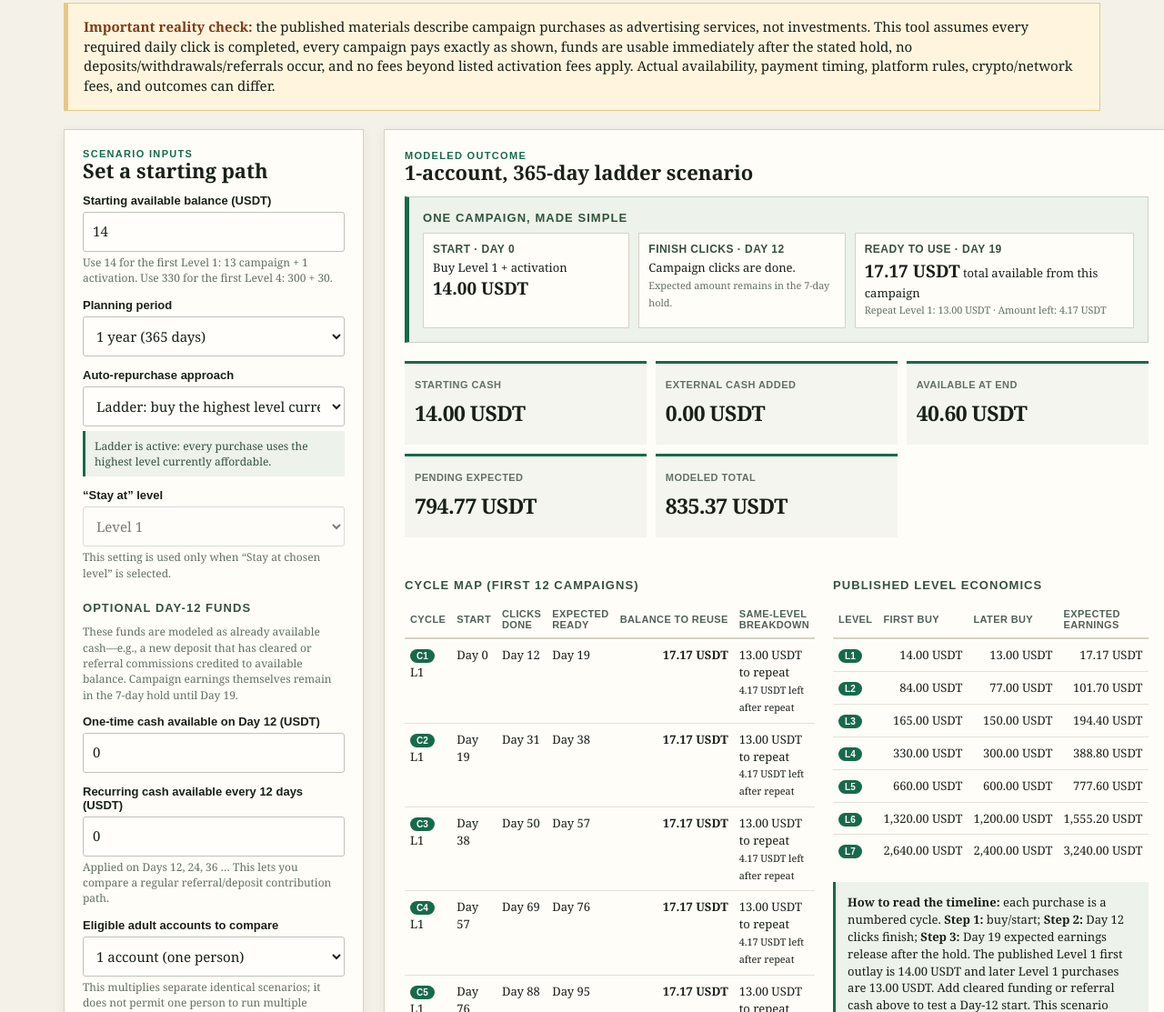
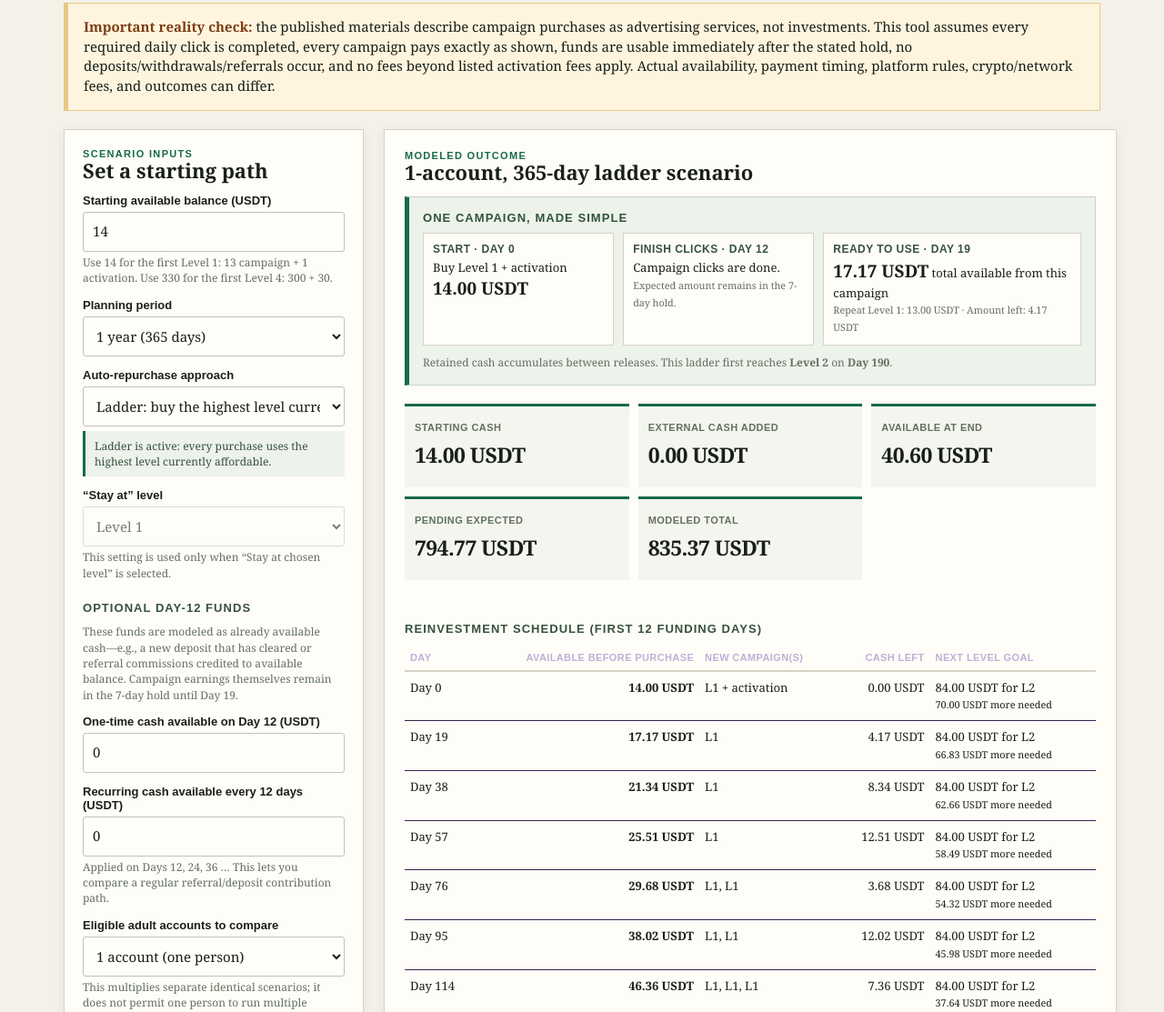
Before and after one commit to rygeneral/clickbaitpays-compounding-calculator, a plain HTML site: page index.html in a window 1280 px wide. Shown: the part 238-1351 px from the top of the page at 91% size. Drawn offline with Linux system fonts and the light colour scheme.

Commit message:
Show compounding reinvestment progression

```diff
--- a/index.html
+++ b/index.html
@@ -21,6 +21,7 @@
   /* Calm, independent palette: familiar green/amber direction without copying ClickBaitPays branding. */
   :root { --ink:#192018; --muted:#637062; --paper:#f4f1e8; --panel:#fffdf8; --line:#d7d2c5; --accent:#166a4a; --accent2:#d57c2f; --warn:#7d3d13; --danger:#8d2c24; }
   body{background:var(--paper);color:var(--ink)} header{background:#1c2920;color:#f5f0e4;box-shadow:none}header p{color:#d7dfd1}.notice{background:#fff5df;border-color:#e6c884}.panel{box-shadow:0 3px 12px #28241812}h3{color:#36513e}input,select{border-color:#bfc3b9;color:var(--ink);background:#fffefa}button{background:var(--accent);color:white;border:0;box-shadow:none}button:hover{background:#0f5339;border-color:transparent}.metric{background:#f3f5ee}.two th{color:#506057}.two td{border-bottom-color:#e5e1d8}.tag{color:#fff;background:var(--accent)}.note{background:#edf2eb}.bad{background:#fff0ea}.bar{background:linear-gradient(#df934c,#196a4a)}.bar:hover::after{background:#1c2920}.cycle-step{background:#edf2eb}.cycle-step:nth-child(3){border-top-color:#496e8a}.fund-note{background:#eef3f7;border-left-color:#496e8a}
+  .schedule{margin:24px 0;overflow-x:auto}.schedule table{min-width:760px}.schedule th,.schedule td{white-space:nowrap}.schedule td:last-child{white-space:normal;min-width:145px}
   .cycle-summary{margin:14px 0 20px;padding:15px;background:#edf2eb;border:1px solid #c8d5c6;border-left:5px solid var(--accent)}.cycle-summary h3{margin:0 0 9px;color:#31533a}.cycle-flow{display:grid;grid-template-columns:1fr 1fr 1.35fr;gap:10px}.cycle-box{background:#fffdf8;border:1px solid #d7d2c5;padding:10px;font-size:13px}.cycle-box b{display:block;font:700 12px Arial,sans-serif;text-transform:uppercase;letter-spacing:.04em;color:#36513e;margin-bottom:4px}.cycle-box strong{font-size:19px;font-variant-numeric:tabular-nums}.cycle-box small{color:var(--muted)}@media(max-width:600px){.cycle-flow{grid-template-columns:1fr}}
   .metrics{grid-template-columns:repeat(3,minmax(0,1fr))}.metric b{font-size:clamp(20px,1.8vw,25px);font-variant-numeric:tabular-nums;white-space:nowrap;letter-spacing:-.025em}.strategy-status{margin-top:5px;padding:8px 10px;background:#edf2eb;border-left:3px solid var(--accent);font-size:12px;color:#36513e}.is-disabled{opacity:.58}@media(max-width:650px){.metrics{grid-template-columns:repeat(2,minmax(0,1fr))}.metric b{white-space:normal}}
 </style>
@@ -43,7 +44,7 @@
 <div class="note bad"><b>Account rule:</b> published CBP terms say one account per individual; a household may have at most three accounts for different adults, with unique emails and the same original sponsor. No proxies, bots, auto-clickers, or identity masking.</div>
 </aside>
 <section class="panel results"><div class="eyebrow">Modeled outcome</div><h2 id="title">One-account, 365-day ladder</h2><div id="cycleExample" class="cycle-summary"></div><div class="metrics" id="metrics"></div>
-<div class="two"><div><h3>Cycle map (first 12 campaigns)</h3><table><thead><tr><th>Cycle</th><th>Start</th><th>Clicks done</th><th>Expected ready</th><th class="right">Balance to reuse</th><th>Same-level breakdown</th></tr></thead><tbody id="events"></tbody></table><h3>Available-balance path</h3><div class="chart" id="chart"></div><div class="legend"><span>Day 0</span><span>Each bar = ~30 days; hover for amount</span><span id="endLabel">Day 365</span></div></div>
+<div class="schedule"><h3>Reinvestment schedule (first 12 funding days)</h3><table><thead><tr><th>Day</th><th class="right">Available before purchase</th><th>New campaign(s)</th><th class="right">Cash left</th><th>Next level goal</th></tr></thead><tbody id="events"></tbody></table></div><div class="two"><div><h3>Available-balance path</h3><div class="chart" id="chart"></div><div class="legend"><span>Day 0</span><span>Each bar = ~30 days; hover for amount</span><span id="endLabel">Day 365</span></div></div>
 <div><h3>Published level economics</h3><table><thead><tr><th>Level</th><th>First buy</th><th>Later buy</th><th>Expected earnings</th></tr></thead><tbody id="levels"></tbody></table><div class="note" id="interpretation"></div></div></div>
 <details><summary>Model rules and sources</summary><ul><li>Every modeled campaign has three visible milestones: <b>Step 1</b> purchase/start; <b>Step 2</b> Day 12 clicks complete; and <b>Step 3</b> Day 19 expected earnings release after the 7-day hold.</li><li>Optional Day-12 funds are treated as cash that is already available in the account—such as cleared new funding or referral commissions already credited to available balance. They never unlock campaign earnings early.</li><li>Each account may have at most 3 active campaigns. The model purchases repeatedly only while a slot and enough available balance exist.</li><li>First purchase at each level includes that level’s one-time activation fee; later purchases of the activated level use only campaign cost.</li><li>“Expected earnings” uses the published 90% figure. It excludes referrals unless explicitly entered as available cash, withdrawals, withdrawal fee, external transaction/network costs, tax, delays, missed clicks, and any additional funding not entered above.</li><li>Sources checked August 14, 2026: CBP <a href="https://clickbaitpays.me/docs/getting_started_guide.pdf" target="_blank" rel="noopener">Getting Started Guide</a>, <a href="https://clickbaitpays.me/questions.php" target="_blank" rel="noopener">FAQ</a>, and <a href="https://clickbaitpays.me/terms.php" target="_blank" rel="noopener">Terms</a>.</li></ul></details>
 </section></div></main>
@@ -56,21 +57,21 @@ const sel=document.querySelector('#sameLevel'); levels.forEach(x=>sel.add(new Op
 function updateStrategyUI(){const strategy=document.querySelector('#strategy').value,same=document.querySelector('#sameLevel'),help=document.querySelector('#sameLevelHelp'),status=document.querySelector('#strategyStatus');const messages={ladder:'Ladder is active: every purchase uses the highest level currently affordable.',roi:'Return-rate is active: every purchase uses the currently affordable level with the highest modeled percentage return.',same:'Stay-at-level is active: the selected level below is repeated whenever cash and a campaign slot allow.'};status.textContent=messages[strategy];same.disabled=strategy!=='same';same.classList.toggle('is-disabled',strategy!=='same');help.textContent=strategy==='same'?'Choose the level you want the model to repeat.':'This setting is used only when “Stay at chosen level” is selected.';}
 function candidate(level,active){return level.c+(active.has(level.n)?0:level.fee)}
 function choose(balance,active,strategy,same){let possible=levels.filter(x=>candidate(x,active)<=balance+.00001); if(!possible.length)return null; if(strategy==='same') return possible.find(x=>x.n===+same)||null; if(strategy==='roi') return possible.sort((a,b)=>(b.pay/candidate(b,active))-(a.pay/candidate(a,active))||b.n-a.n)[0]; return possible[possible.length-1];}
-function simulate(start,days,strategy,same,day12Funds,repeatFunds){let cash=start, active=new Set(), open=[], cycles=[], log=[], path=[]; let totalSpend=0,totalExpected=0,cycleNo=0,externalAdded=0; for(let day=0;day<=days;day++){
+function simulate(start,days,strategy,same,day12Funds,repeatFunds){let cash=start, active=new Set(), open=[], cycles=[], settlements=[], log=[], path=[]; let totalSpend=0,totalExpected=0,cycleNo=0,externalAdded=0; for(let day=0;day<=days;day++){
   if(day===12&&day12Funds>0){cash+=day12Funds;externalAdded+=day12Funds;log.push({day,action:'Extra cash becomes available (one-time Day 12)',used:0,available:cash,kind:'fund'});}
   if(day>=12&&day%12===0&&repeatFunds>0){cash+=repeatFunds;externalAdded+=repeatFunds;log.push({day,action:'Recurring cash becomes available (Day-12 schedule)',used:0,available:cash,kind:'fund'});}
   open.filter(x=>x.clickDone===day).forEach(x=>log.push({day,action:`Step 2 — Cycle ${x.cycle}: clicks complete; earnings begin 7-day hold`,used:0,available:cash,kind:'complete'}));
   let releases=open.filter(x=>x.ready===day); releases.forEach(x=>{cash+=x.pay;totalExpected+=x.pay;log.push({day,action:`Step 3 — Cycle ${x.cycle}: Level ${x.level} expected earnings release`,used:0,available:cash,kind:'release'});}); open=open.filter(x=>x.ready!==day);
-  let purchased=true; while(purchased&&open.length<3){let L=choose(cash,active,strategy,same);if(!L){purchased=false;break}let cost=candidate(L,active);cash-=cost;totalSpend+=cost;const first=!active.has(L.n);active.add(L.n);const cycle=++cycleNo;const record={start:day,clickDone:day+12,ready:day+19,pay:L.pay,level:L.n,cycle,cost,first};open.push(record);cycles.push(record);log.push({day,action:`Step 1 — Start Cycle ${cycle}: Buy Level ${L.n}${first?' + activation':''}`,used:cost,available:cash,kind:'buy'});}
+  const beforePurchase=cash,activeBefore=[...active],started=[];let purchased=true; while(purchased&&open.length<3){let L=choose(cash,active,strategy,same);if(!L){purchased=false;break}let cost=candidate(L,active);cash-=cost;totalSpend+=cost;const first=!active.has(L.n);active.add(L.n);const cycle=++cycleNo;const record={start:day,clickDone:day+12,ready:day+19,pay:L.pay,level:L.n,cycle,cost,first};open.push(record);cycles.push(record);started.push(record);log.push({day,action:`Step 1 — Start Cycle ${cycle}: Buy Level ${L.n}${first?' + activation':''}`,used:cost,available:cash,kind:'buy'});} if(started.length)settlements.push({day,before:beforePurchase,after:cash,started,activeBefore});
   path.push({day,cash,committed:open.reduce((a,x)=>a+x.pay,0),open:open.length});
  }
- const pending=open.reduce((a,x)=>a+x.pay,0);return {cash,pending,totalSpend,totalExpected,externalAdded,open,cycles,log,path,activated:[...active],cycleNo};}
+ const pending=open.reduce((a,x)=>a+x.pay,0);return {cash,pending,totalSpend,totalExpected,externalAdded,open,cycles,settlements,log,path,activated:[...active],cycleNo};}
 function render(){updateStrategyUI();const start=+document.querySelector('#cash').value||0,days=+document.querySelector('#days').value,strategy=document.querySelector('#strategy').value,same=document.querySelector('#sameLevel').value,acct=+document.querySelector('#households').value,day12Funds=+document.querySelector('#day12Funds').value||0,repeatFunds=+document.querySelector('#repeatFunds').value||0;const r=simulate(start,days,strategy,same,day12Funds,repeatFunds);const label=strategy==='ladder'?'ladder':strategy==='roi'?'return-rate':'stay-at-Level-'+same;document.querySelector('#title').textContent=`${acct}-account, ${days}-day ${label} scenario`;
  const ending=r.cash+r.pending,initialTotal=start*acct;const m=[['Starting cash',money(initialTotal)],['External cash added',money(r.externalAdded*acct)],['Available at end',money(r.cash*acct)],['Pending expected',money(r.pending*acct)],['Modeled total',money(ending*acct)]];document.querySelector('#metrics').innerHTML=m.map(([a,b])=>`<div class="metric"><small>${a}</small><b>${b}</b></div>`).join('');
  document.querySelector('#levels').innerHTML=levels.map(x=>`<tr><td><span class="tag">L${x.n}</span></td><td class="right">${money(x.c+x.fee)}</td><td class="right">${money(x.c)}</td><td class="right">${money(x.pay)}</td></tr>`).join('');
  const sample=[];for(let d=0;d<=days;d+=30)sample.push(r.path[Math.min(d,days)]);if(sample[sample.length-1].day!==days)sample.push(r.path[days]);const max=Math.max(...sample.map(x=>x.cash),1);document.querySelector('#chart').innerHTML=sample.map(x=>`<div class="bar" style="height:${Math.max(2,x.cash/max*100)}%" data-tip="Day ${x.day}: ${money(x.cash)} available"></div>`).join('');document.querySelector('#endLabel').textContent='Day '+days;
- const first=r.cycles[0];if(first){const L=levels.find(x=>x.n===first.level),repeat=L.c,left=first.pay-repeat;document.querySelector('#cycleExample').innerHTML=`<h3>One campaign, made simple</h3><div class="cycle-flow"><div class="cycle-box"><b>Start · Day ${first.start}</b>Buy Level ${first.level}${first.first?' + activation':''}<br><strong>${money(first.cost)}</strong></div><div class="cycle-box"><b>Finish clicks · Day ${first.clickDone}</b>Campaign clicks are done.<br><small>Expected amount remains in the 7-day hold.</small></div><div class="cycle-box"><b>Ready to use · Day ${first.ready}</b><strong>${money(first.pay)}</strong> total available from this campaign<br><small>Repeat Level ${L.n}: ${money(repeat)} · Amount left: ${money(left)}</small></div></div>`;}else document.querySelector('#cycleExample').innerHTML='<h3>One campaign, made simple</h3>Add enough starting balance to begin a campaign.';
- document.querySelector('#events').innerHTML=r.cycles.slice(0,12).map(x=>{const L=levels.find(v=>v.n===x.level),left=x.pay-L.c;return `<tr><td><span class="tag">C${x.cycle}</span> L${x.level}</td><td>Day ${x.start}</td><td>Day ${x.clickDone}</td><td>Day ${x.ready}</td><td class="right"><strong>${money(x.pay)}</strong></td><td>${money(L.c)} to repeat<br><small>${money(left)} left after repeat</small></td></tr>`}).join('')||'<tr><td colspan="6">Starting balance cannot fund a campaign at the selected level/rules.</td></tr>';
+ const first=r.cycles[0];if(first){const L=levels.find(x=>x.n===first.level),repeat=L.c,left=first.pay-repeat,firstUpgrade=r.cycles.find(x=>x.level>first.level),progress=firstUpgrade?`Retained cash accumulates between releases. This ladder first reaches <b>Level ${firstUpgrade.level}</b> on <b>Day ${firstUpgrade.start}</b>.`:`This scenario does not reach a higher level within the selected period.`;document.querySelector('#cycleExample').innerHTML=`<h3>One campaign, made simple</h3><div class="cycle-flow"><div class="cycle-box"><b>Start · Day ${first.start}</b>Buy Level ${first.level}${first.first?' + activation':''}<br><strong>${money(first.cost)}</strong></div><div class="cycle-box"><b>Finish clicks · Day ${first.clickDone}</b>Campaign clicks are done.<br><small>Expected amount remains in the 7-day hold.</small></div><div class="cycle-box"><b>Ready to use · Day ${first.ready}</b><strong>${money(first.pay)}</strong> total available from this campaign<br><small>Repeat Level ${L.n}: ${money(repeat)} · Amount left: ${money(left)}</small></div></div><div class="help" style="margin-top:10px">${progress}</div>`;}else document.querySelector('#cycleExample').innerHTML='<h3>One campaign, made simple</h3>Add enough starting balance to begin a campaign.';
+ document.querySelector('#events').innerHTML=r.settlements.slice(0,12).map(x=>{const started=x.started.map(y=>`L${y.level}${y.first?' + activation':''}`).join(', '),activeBefore=new Set(x.activeBefore),next=levels.find(L=>candidate(L,activeBefore)>x.before+.00001),goal=next?`${money(candidate(next,activeBefore))} for L${next.n}<br><small>${money(candidate(next,activeBefore)-x.before)} more needed</small>`:'Top level reached';return `<tr><td>Day ${x.day}</td><td class="right"><strong>${money(x.before)}</strong></td><td>${started}</td><td class="right">${money(x.after)}</td><td>${goal}</td></tr>`}).join('')||'<tr><td colspan="5">Starting balance cannot fund a campaign at the selected level/rules.</td></tr>';
  const base=levels[0],fundText=(day12Funds||repeatFunds)?` The scenario adds ${money(day12Funds)} once on Day 12${repeatFunds?` plus ${money(repeatFunds)} every 12 days`:''}; that cash is eligible to start another campaign if a slot is open.`:' Add cleared funding or referral cash above to test a Day-12 start.';document.querySelector('#interpretation').innerHTML=`<b>How to read the timeline:</b> each purchase is a numbered cycle. <b>Step 1:</b> buy/start; <b>Step 2:</b> Day 12 clicks finish; <b>Step 3:</b> Day 19 expected earnings release after the hold. The published Level 1 first outlay is ${money(base.c+base.fee)} and later Level 1 purchases are ${money(base.c)}.${fundText} This scenario starts ${r.cycleNo} modeled cycles; “${label}” is a comparison rule, <em>not</em> proof it is optimal or a recommendation.`;
 }
 document.querySelector('#run').addEventListener('click',render); document.querySelector('#strategy').addEventListener('change',()=>{document.querySelector('#sameLevel').disabled=document.querySelector('#strategy').value!=='same';render()}); document.querySelectorAll('input,select').forEach(x=>x.addEventListener('change',render)); render();
```
